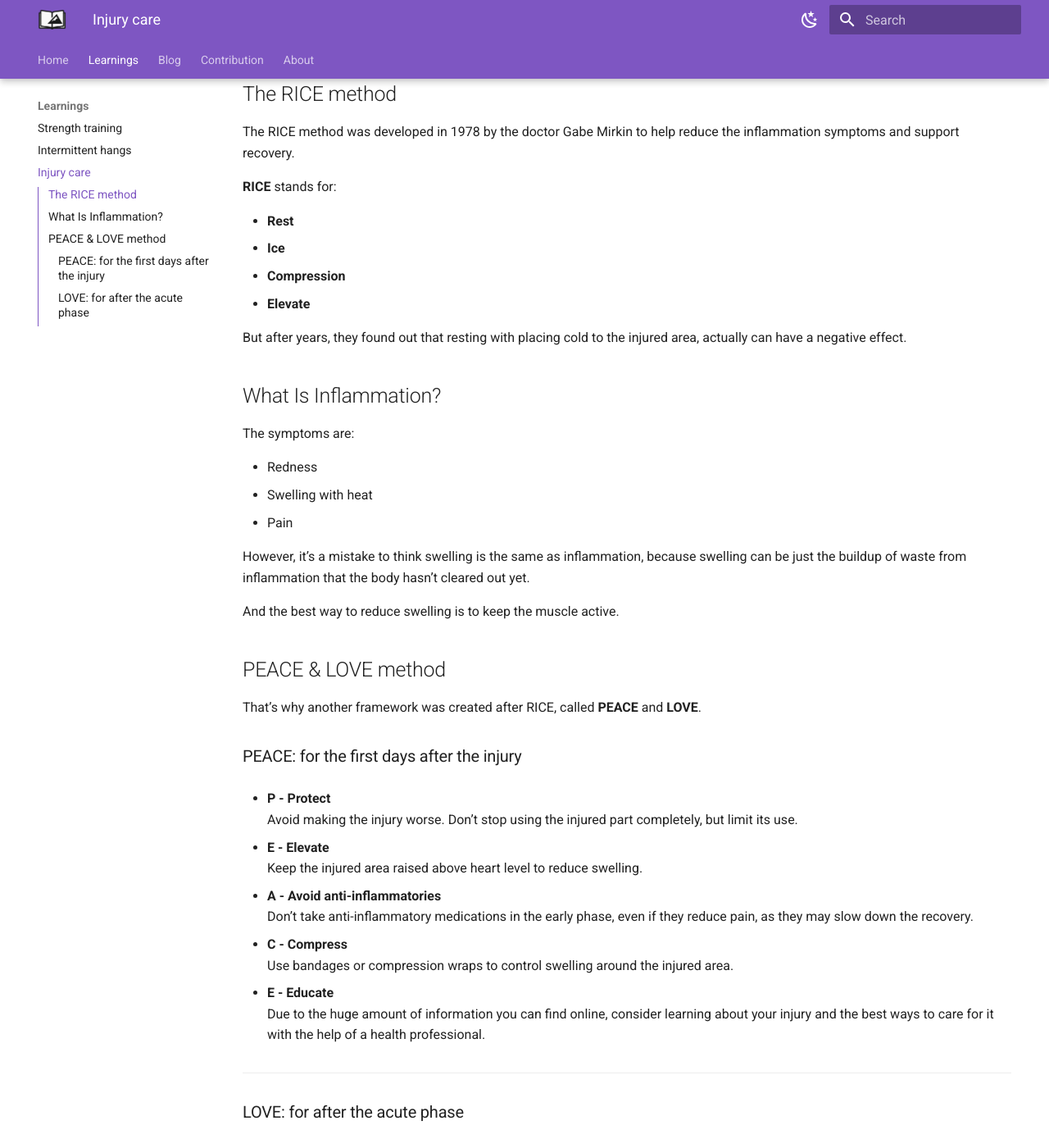
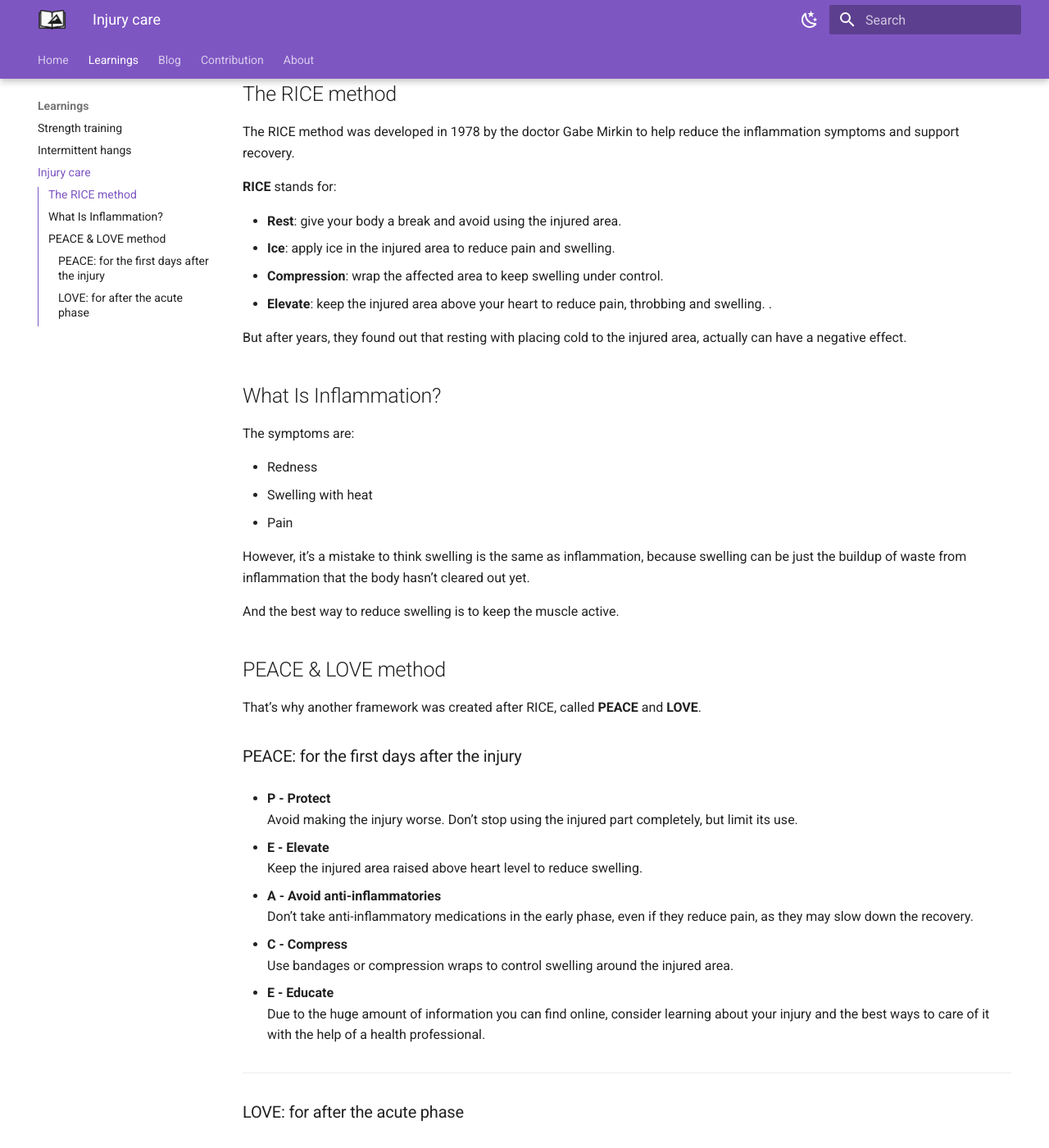
Before and after one commit to tsolakoua/cruxnotes, an MkDocs documentation site: the page built from docs/soft-tissue-injury-care.md, in a window 1280 px wide and 1400 px high, scrolled down 305 px. Shown: the whole window at 82% size. Built offline with MkDocs 1.6.1 and Material for MkDocs 9.7.7, drawn with Linux system fonts in a browser that asks for light colours.

Commit message:
Update rice

```diff
--- a/docs/soft-tissue-injury-care.md
+++ b/docs/soft-tissue-injury-care.md
@@ -13,10 +13,10 @@ The RICE method was developed in 1978 by the doctor Gabe Mirkin to help reduce t
 
 **RICE** stands for:
 
-- **Rest**
-- **Ice**
-- **Compression**
-- **Elevate**
+- **Rest**: give your body a break and avoid using the injured area.
+- **Ice**: apply ice in the injured area to reduce pain and swelling.
+- **Compression**: wrap the affected area to keep swelling under control.
+- **Elevate**: keep the injured area above your heart to reduce pain, throbbing and swelling. .
 
 But after years, they found out that resting with placing cold to the injured area, actually can have a negative effect.
 
@@ -51,7 +51,7 @@ That’s why another framework was created after RICE,  called **PEACE** and **L
   Use bandages or compression wraps to control swelling around the injured area.
 
 - **E - Educate**
-  Due to the huge amount of information you can find online, consider learning about your injury and the best ways to care for it with the help of a health professional.
+  Due to the huge amount of information you can find online, consider learning about your injury and the best ways to care of it with the help of a health professional.
 
 ---
 
```
